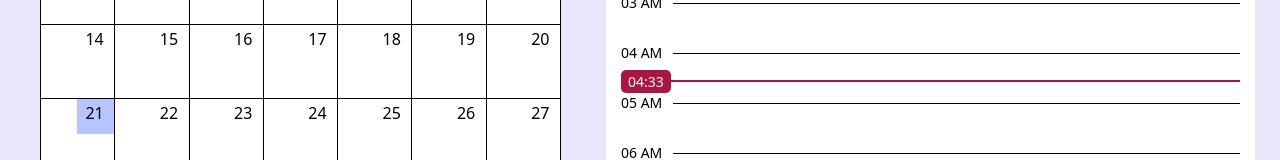
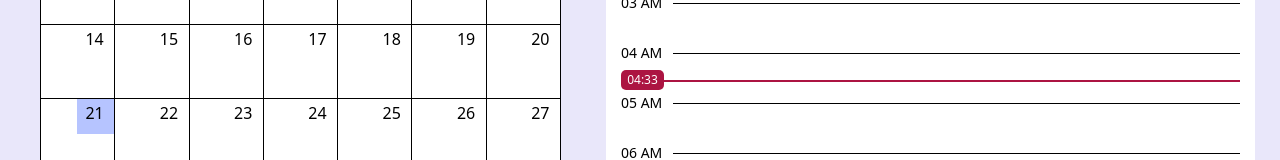
Before and after one commit to jubrito/planner-with-calendar, a React (Vite) app: page / in a window 1280 px wide. Shown: the part 307-467 px from the top of the page. Built offline with nearby package versions, Linux system fonts and the light colour scheme.

Commit message:
change current hour style

```diff
--- a/src/features/Planner/_planner.module.scss
+++ b/src/features/Planner/_planner.module.scss
@@ -47,6 +47,7 @@
     scrollbar-color: black transparent;
 
     .currentHour {
+      $time-size: 43px;
       position: absolute;
       content: '';
       top: 4px;
@@ -58,17 +59,17 @@
         background: variables.$error-color;
         color: white;
         display: block;
-        width: 50px;
+        width: 43px;
         text-align: center;
         border-radius: 5px;
-        font-size: 14px;
+        font-size: 12px;
         padding: 1px 0;
       }
 
       &::after {
         position: absolute;
         content: '';
-        left: 50px;
+        left: $time-size;
         top: 10px;
         width: 100%;
         height: 2px;
```
